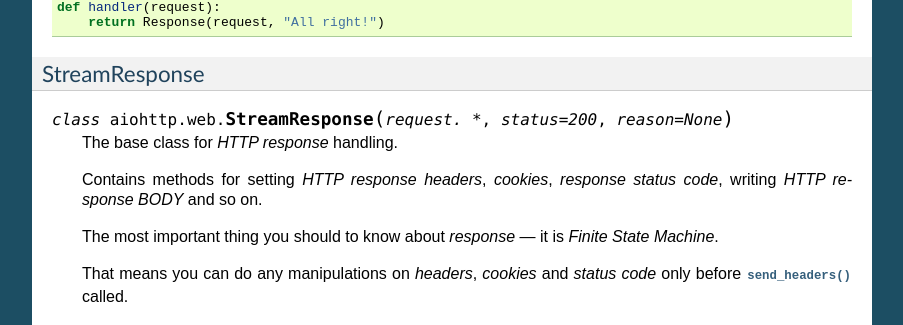
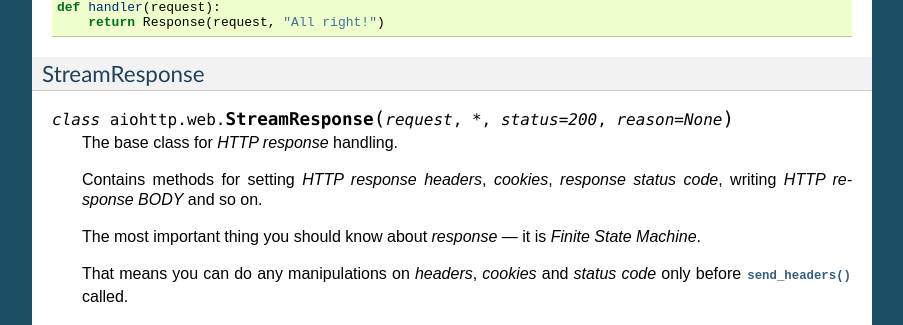
Before and after one commit to MegaDev007/aiohttp, a Sphinx documentation site: the page built from docs/web.rst, in a window 1280 px wide and 900 px high, scrolled down 6028 px. Shown: the part 150-475 px from the top of the window, without its empty margins (198-1101 px from the left). Built offline with Sphinx 7.4.7, drawn with Linux system fonts in a browser that asks for light colours.

Commit message:
Fix doc typos

```diff
--- a/docs/web.rst
+++ b/docs/web.rst
@@ -421,14 +421,14 @@ handler<aiohttp-web-handler>` is returning :class:`Response` instance::
 StreamResponse
 ^^^^^^^^^^^^^^
 
-.. class:: StreamResponse(request. *, status=200, reason=None)
+.. class:: StreamResponse(request, *, status=200, reason=None)
 
    The base class for *HTTP response* handling.
 
    Contains methods for setting *HTTP response headers*, *cookies*,
    *response status code*, writing *HTTP response BODY* and so on.
 
-   The most important thing you should to know about *response* --- it
+   The most important thing you should know about *response* --- it
    is *Finite State Machine*.
 
    That means you can do any manipulations on *headers*,
```
